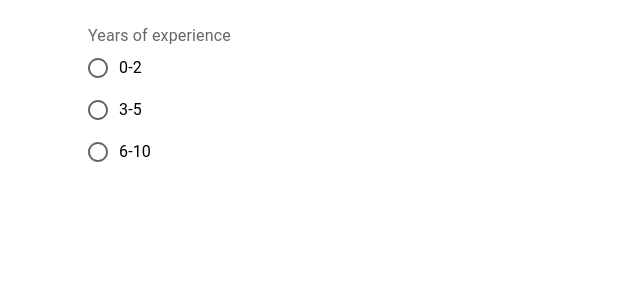
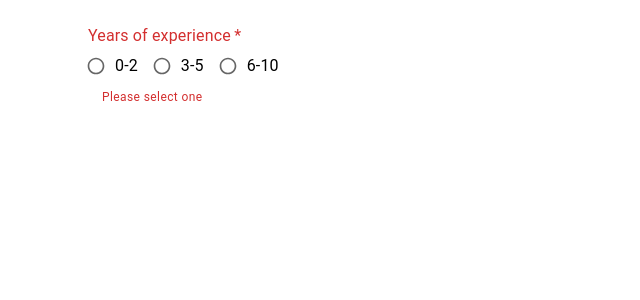
Before and after one commit to AbrarZahid050/Material-UI-learning, a React (Create React App) app: page / in a window 1280 px wide. Shown: the top 300 px of the page, without its empty margins (0-640 px from the left). Built offline with nearby package versions, Linux system fonts and the light colour scheme.

Commit message:
update-1

```diff
--- a/src/components/navbar/MuiRadioButton.jsx
+++ b/src/components/navbar/MuiRadioButton.jsx
@@ -1,3 +1,4 @@
+import { useState } from "react";
 import {
   Box,
   Container,
@@ -6,24 +7,47 @@ import {
   FormControlLabel,
   RadioGroup,
   Radio,
+  FormHelperText,
 } from "@mui/material";
 
 const MuiRadioButton = () => {
+  const [value, setValue] = useState("");
+
+  const selectBtnHandler = (event) => {
+    setValue(event.target.value);
+  };
+
   return (
     <Container>
       <Box margin={3}>
-        <FormControl>
+        <FormControl error={!value ? true : false} required>
           <FormLabel id="job-experience-group-label">
             Years of experience
           </FormLabel>
           <RadioGroup
             name="job-experience-group"
             aria-labelledby="job-experience-group-label"
+            value={value}
+            onChange={selectBtnHandler}
+            row
           >
-            <FormControlLabel control={<Radio />} label="0-2" value="0-2" />
-            <FormControlLabel control={<Radio />} label="3-5" value="3-5" />
-            <FormControlLabel control={<Radio />} label="6-10" value="6-10" />
+            <FormControlLabel
+              control={<Radio size="small" />}
+              label="0-2"
+              value="0-2"
+            />
+            <FormControlLabel
+              control={<Radio size="small" />}
+              label="3-5"
+              value="3-5"
+            />
+            <FormControlLabel
+              control={<Radio size="small" />}
+              label="6-10"
+              value="6-10"
+            />
           </RadioGroup>
+          {!value ? <FormHelperText>Please select one </FormHelperText> : null}
         </FormControl>
       </Box>
     </Container>
```
